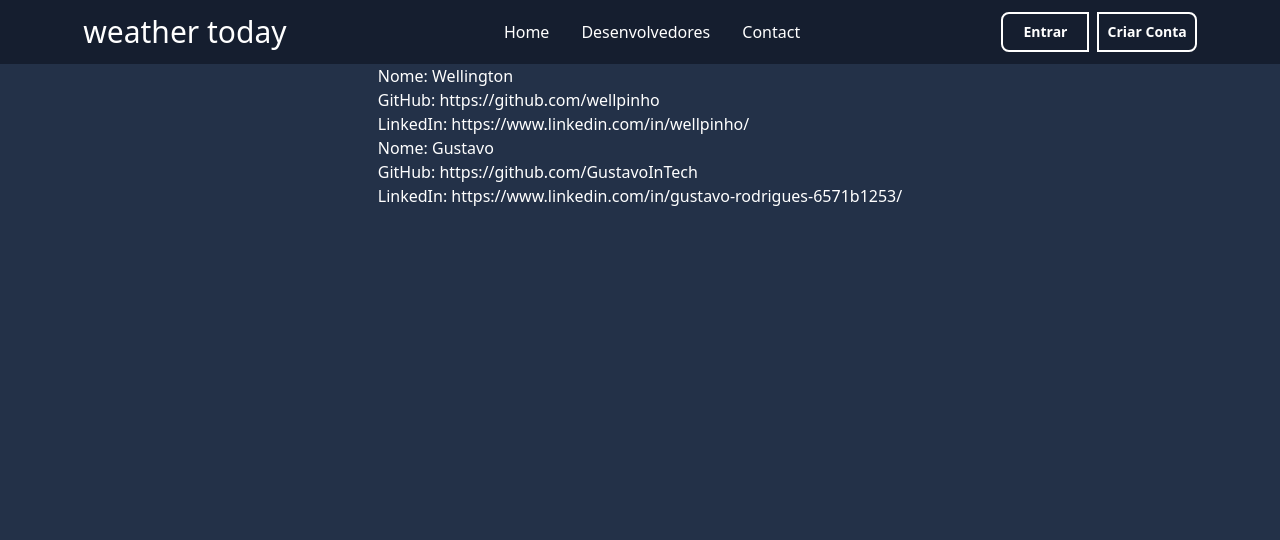
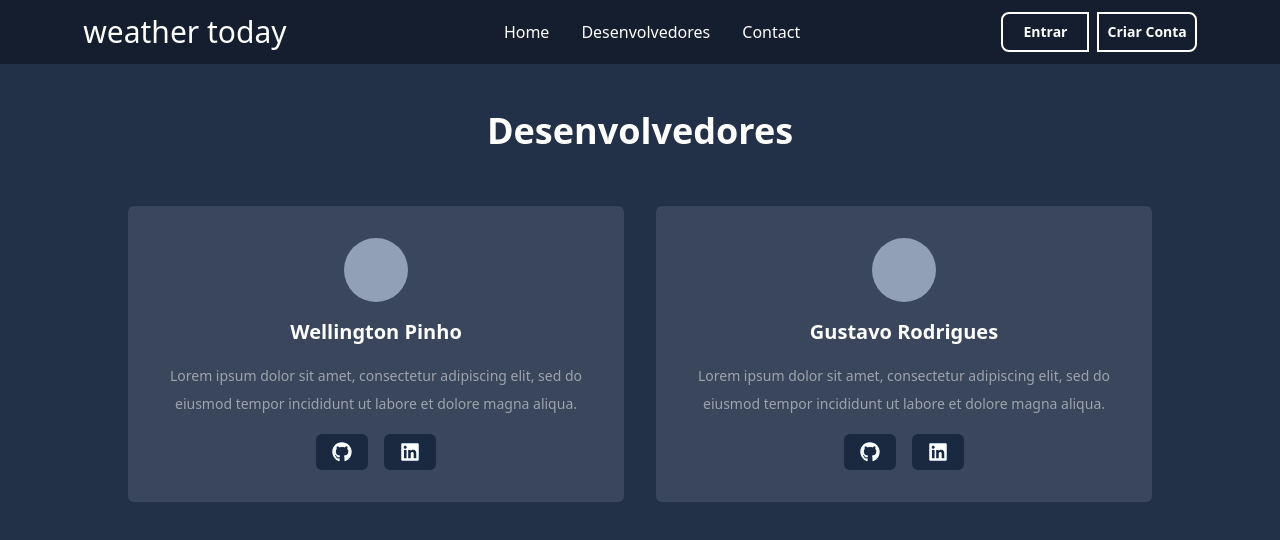
Before and after one commit to wellpinho/weather-today, a Next.js app: page /equipe in a window 1280 px wide. Shown: the top 540 px of the page. Built offline with nearby package versions, Linux system fonts and the light colour scheme; grey boxes are pictures that could not be loaded; a web font is replaced by a local one.

Commit message:
card feito

```diff
--- a/package.json
+++ b/package.json
@@ -20,6 +20,7 @@
     "postcss": "8.4.28",
     "react": "18.2.0",
     "react-dom": "18.2.0",
+    "react-icons": "^4.12.0",
     "tailwindcss": "3.3.3",
     "typescript": "5.2.2"
   }
--- a/src/components/Modal.tsx
+++ b/src/components/Modal.tsx
@@ -1,4 +1,7 @@
 import React from 'react';
+import { FaEye, FaEyeSlash, FaAddressCard } from 'react-icons/fa';
+import { useState } from 'react';
+import Link from 'next/link';
 
 interface ModalProps {
     isOpen: boolean;
@@ -9,6 +12,8 @@ interface ModalProps {
 
 const Modal: React.FC<ModalProps> = ({ isOpen, onClose, onSubmit, title }) => {
     if (!isOpen) return null;
+
+    const [showPassword, setShowPassword] = useState(false);
 
     const handleSubmit = (e: React.FormEvent<HTMLFormElement>) => {
         e.preventDefault();
@@ -28,26 +33,46 @@ const Modal: React.FC<ModalProps> = ({ isOpen, onClose, onSubmit, title }) => {
                 <div className="bg-white p-2 rounded">
                     <h2 className="text-2xl font-bold mb-4 text-center">{title}</h2>
                     <form onSubmit={handleSubmit} className="flex flex-col space-y-4">
-                        <div className="flex flex-col">
-                            <label htmlFor="email" className="mb-1 ml-2">Email:</label>
+                        <div className="flex flex-col relative">
+                            <label htmlFor="email" className="mb-1 ml-2">
+
+                                Email:
+                            </label>
+                            <div className="relative flex items-center">
                                 <input
                                     type="email"
                                     id="email"
                                     name="email"
                                     placeholder="Digite seu email"
                                     required
-                                className="p-2 border rounded-full placeholder-opacity-50 placeholder-gray-500" />
+                                    className="p-2 border rounded-full placeholder-opacity-50 placeholder-gray-500 flex-grow"
+                                />
+                                <div className="absolute right-3 top-1/2 transform -translate-y-1/2">
+                                    <FaAddressCard className="text-gray-500 opacity-50" />
+                                </div>
+                            </div>
                         </div>
 
-                        <div className="flex flex-col">
-                            <label htmlFor="senha" className="mb-1 ml-2">Senha:</label>
+                        <div className="flex flex-col relative">
+                            <label htmlFor="senha" className="mb-1 ml-2 ">
+                                Senha:
+                            </label>
+                            <div className="relative flex items-center">
                                 <input
-                                type="password"
+                                    type={showPassword ? 'text' : 'password'}
                                     id="senha"
                                     name="senha"
                                     placeholder="Digite sua senha"
                                     required
-                                className="p-2 border rounded-full placeholder-opacity-50 placeholder-gray-500" />
+                                    className="p-2 border rounded-full placeholder-opacity-50 placeholder-gray-500 flex-grow"
+                                />
+                                <div
+                                    className="absolute right-3 top-1/2 transform -translate-y-1/2 cursor-pointer "
+                                    onClick={() => setShowPassword(!showPassword)}
+                                >
+                                    {showPassword ? <FaEyeSlash className="text-gray-500 opacity-50" /> : <FaEye className="text-gray-500 opacity-50" />}
+                                </div>
+                            </div>
                         </div>
                         <button type="submit" className="bg-gray-900 text-white p-2 rounded-full
                         hover:bg-gray-800 hover:text-white transition duration-500 ease-in-out">
@@ -56,7 +81,7 @@ const Modal: React.FC<ModalProps> = ({ isOpen, onClose, onSubmit, title }) => {
                     </form>
 
                     <p className="mt-4 text-center text-blue-500">
-                        Não tem uma conta ? <a href="#">Criar conta</a>
+                        Não tem uma conta ? <Link href="/">Criar conta</Link>
                     </p>
                 </div>
             </div>
--- a/src/pages/equipe.tsx
+++ b/src/pages/equipe.tsx
@@ -1,29 +1,57 @@
 import Navbar from "@/components/Navbar";
 import React from 'react';
+import { FaGithub, FaLinkedin } from 'react-icons/fa';
 import "../app/globals.css";
+import Link from "next/link";
 
 
 
 const equipe = () => {
     const teamMembers = [
-        { name: 'Wellington', github: 'https://github.com/wellpinho', linkedin: 'https://www.linkedin.com/in/wellpinho/' },
-        { name: 'Gustavo', github: 'https://github.com/GustavoInTech', linkedin: 'https://www.linkedin.com/in/gustavo-rodrigues-6571b1253/' },
+        {
+            name: 'Wellington Pinho',
+            imgSrc: 'https://images.pexels.com/photos/2152/sky-earth-space-working.jpg?auto=compress&cs=tinysrgb&w=1260&h=750&dpr=1',
+            description: 'Lorem ipsum dolor sit amet, consectetur adipiscing elit, sed do eiusmod tempor incididunt ut labore et dolore magna aliqua.',
+            github: 'https://github.com/wellpinho',
+            linkedin: 'https://www.linkedin.com/in/wellpinho/'
+        },
+        {
+            name: 'Gustavo Rodrigues',
+            imgSrc: 'https://images.pexels.com/photos/2156/sky-earth-space-working.jpg?auto=compress&cs=tinysrgb&w=1260&h=750&dpr=1',
+            description: 'Lorem ipsum dolor sit amet, consectetur adipiscing elit, sed do eiusmod tempor incididunt ut labore et dolore magna aliqua.',
+            github: 'https://github.com/GustavoInTech',
+            linkedin: 'https://www.linkedin.com/in/gustavo-rodrigues-6571b1253/'
+        },
     ];
 
     return (
         <div>
             <Navbar onEntrarClick={() => console.log('Botão Entrar Clicado')} />
-            <div className="text-white flex justify-center items-center">
+            <div className=" text-center text-white py-10">
+                <h1 className="text-4xl w-96 mx-auto leading-normal font-bold mb-12">Desenvolvedores</h1>
 
-                <ul>
+                <div className="flex justify-center items-center max-w-5xl mx-auto gap-8 group">
                     {teamMembers.map((member, index) => (
-                        <li key={index}>
-                            <p>Nome: {member.name}</p>
-                            <p>GitHub: <a href={member.github}>{member.github}</a></p>
-                            <p>LinkedIn: <a href={member.linkedin}>{member.linkedin}</a></p>
-                        </li>
+                        <div key={index} className="bg-white/10 duration-500 p-8 rounded-md
+                        mix-blend-luminosity group-hover:blur-sm hover:!blur-none
+                        group-hover:scale-[0.85] hover:!scale-100">
+
+                            <img src={member.imgSrc} alt={`Avatar de ${member.name}`} className="w-16 h-16 rounded-full mx-auto mb-4" />
+                            <p className="text-xl font-bold mb-2 text-center">{member.name}</p>
+                            <p className="text-sm leading-7 my-4 font-light opacity-50">{member.description}</p>
+                            <div className="flex justify-center items-center gap-4">
+                                <Link href={member.github} target="_blank" rel="noopener noreferrer"
+                                    className="social-button bg-gray-800 text-white px-4 py-2 rounded-md transition duration-300 ease-in-out hover:bg-gray-900">
+                                    <FaGithub size={20} color="white" />
+                                </Link>
+                                <Link href={member.linkedin} target="_blank" rel="noopener noreferrer"
+                                    className="social-button bg-gray-800 text-white px-4 py-2 rounded-md transition duration-300 ease-in-out hover:bg-gray-900">
+                                    <FaLinkedin size={20} color="white" />
+                                </Link>
+                            </div>
+                        </div>
                     ))}
-                </ul>
+                </div>
             </div>
         </div>
     );
```
Also changed, not shown: 1 other file (tests, documents, lock files or other folders). Lines whose indentation alone changed are shown as unchanged.
